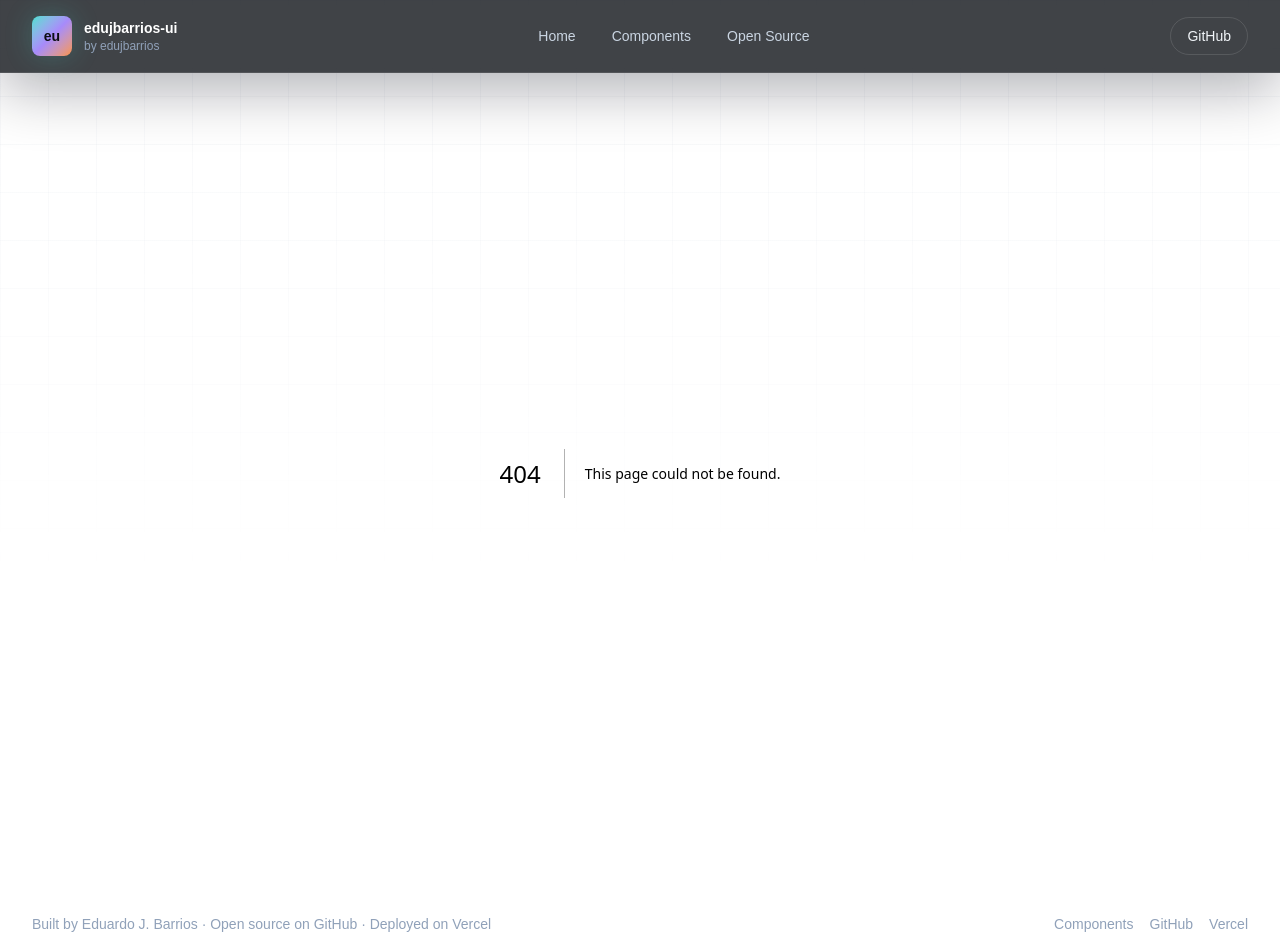
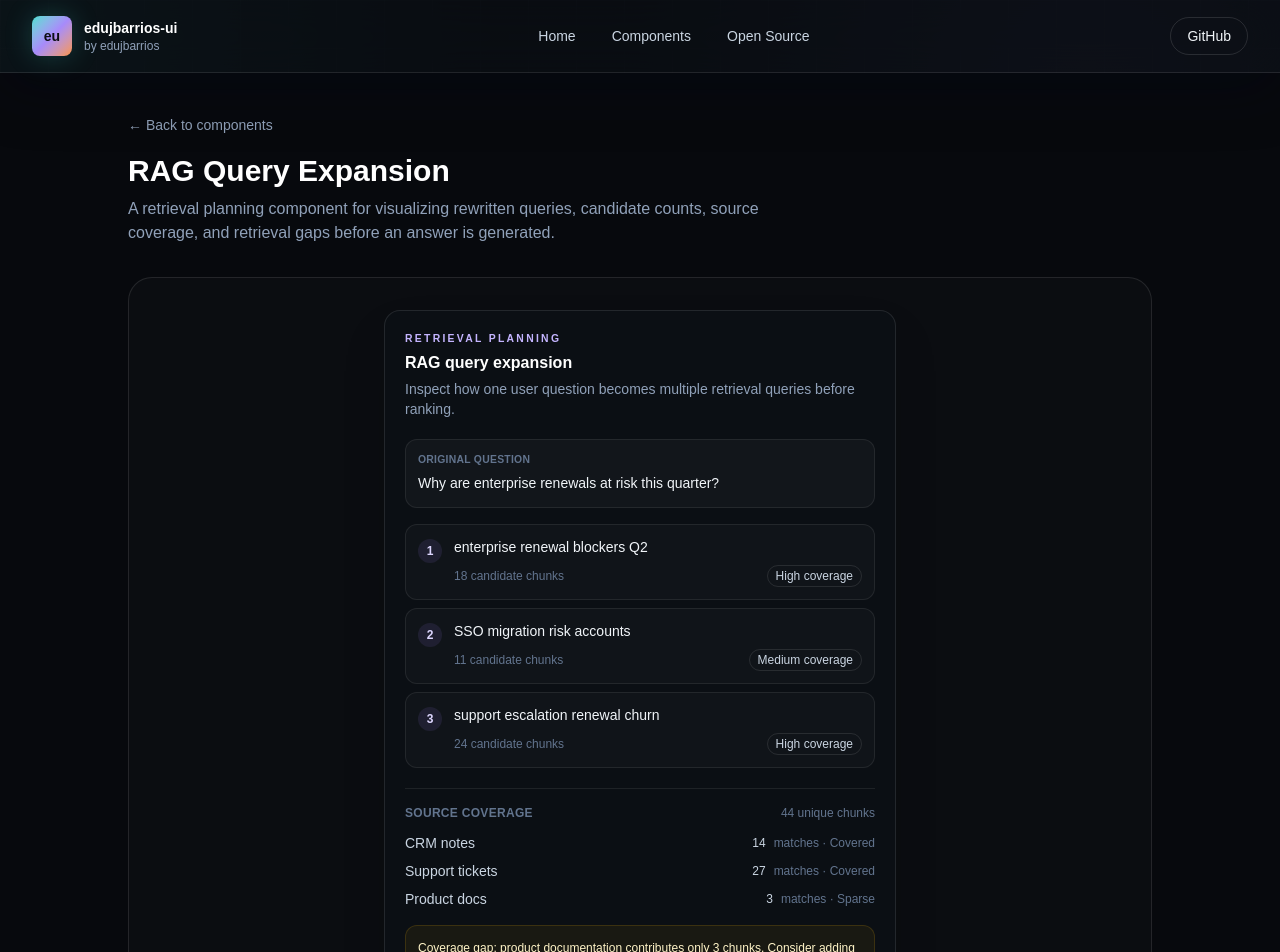
Before and after one commit to edujbarrios/edujbarrios-ui, a Next.js app: page /showcase/rag-query-expansion in a window 1280 px wide. Before the commit this address had no page. Shown: the top 952 px of the page. Built offline with nearby package versions, Linux system fonts and the light colour scheme.

Commit message:
feat: add RAG Query Expansion component
* feat: add RAG query expansion component

* feat: add RAG query expansion showcase

```diff
--- /dev/null
+++ b/app/showcase/rag-query-expansion/page.tsx
@@ -0,0 +1,19 @@
+import Link from "next/link";
+import { RagQueryExpansion } from "@/components/ui/rag-query-expansion";
+
+export default function RagQueryExpansionShowcase() {
+  return (
+    <main className="min-h-screen bg-[#07090d] px-6 py-10 text-white">
+      <div className="mx-auto flex max-w-5xl flex-col gap-8">
+        <div>
+          <Link href="/" className="text-sm text-slate-400 hover:text-white">← Back to components</Link>
+          <h1 className="mt-4 text-3xl font-bold">RAG Query Expansion</h1>
+          <p className="mt-2 max-w-2xl text-slate-400">A retrieval planning component for visualizing rewritten queries, candidate counts, source coverage, and retrieval gaps before an answer is generated.</p>
+        </div>
+        <div className="grid min-h-[600px] place-items-center rounded-3xl border border-white/10 bg-white/[0.02] p-8">
+          <RagQueryExpansion />
+        </div>
+      </div>
+    </main>
+  );
+}
--- /dev/null
+++ b/components/ui/rag-query-expansion.tsx
@@ -0,0 +1,64 @@
+const expansions = [
+  { query: "enterprise renewal blockers Q2", hits: 18, coverage: "High" },
+  { query: "SSO migration risk accounts", hits: 11, coverage: "Medium" },
+  { query: "support escalation renewal churn", hits: 24, coverage: "High" },
+];
+
+const sources = [
+  { name: "CRM notes", status: "Covered", matches: 14 },
+  { name: "Support tickets", status: "Covered", matches: 27 },
+  { name: "Product docs", status: "Sparse", matches: 3 },
+];
+
+export function RagQueryExpansion() {
+  return (
+    <section className="w-full max-w-lg rounded-2xl border border-white/10 bg-[#0b0f14] p-5 shadow-2xl">
+      <header>
+        <p className="text-[0.65rem] font-semibold uppercase tracking-[0.22em] text-violet-300">Retrieval planning</p>
+        <h3 className="mt-1 text-base font-bold text-white">RAG query expansion</h3>
+        <p className="mt-1 text-sm text-slate-400">Inspect how one user question becomes multiple retrieval queries before ranking.</p>
+      </header>
+
+      <div className="mt-5 rounded-xl border border-white/8 bg-white/[0.03] p-3">
+        <p className="text-[0.65rem] font-semibold uppercase tracking-wide text-slate-500">Original question</p>
+        <p className="mt-1 text-sm leading-6 text-slate-100">Why are enterprise renewals at risk this quarter?</p>
+      </div>
+
+      <div className="mt-4 space-y-2">
+        {expansions.map((item, index) => (
+          <div key={item.query} className="rounded-xl border border-white/8 bg-white/[0.025] p-3">
+            <div className="flex items-start gap-3">
+              <span className="mt-0.5 grid h-6 w-6 shrink-0 place-items-center rounded-full bg-violet-400/10 text-xs font-bold text-violet-200">{index + 1}</span>
+              <div className="min-w-0 flex-1">
+                <p className="text-sm font-medium text-slate-100">{item.query}</p>
+                <div className="mt-2 flex items-center justify-between text-xs text-slate-500">
+                  <span>{item.hits} candidate chunks</span>
+                  <span className="rounded-full border border-white/10 px-2 py-0.5 text-slate-300">{item.coverage} coverage</span>
+                </div>
+              </div>
+            </div>
+          </div>
+        ))}
+      </div>
+
+      <div className="mt-5 border-t border-white/8 pt-4">
+        <div className="flex items-center justify-between">
+          <p className="text-xs font-semibold uppercase tracking-wide text-slate-500">Source coverage</p>
+          <span className="text-xs text-slate-500">44 unique chunks</span>
+        </div>
+        <ul className="mt-3 space-y-2" aria-label="Retrieval source coverage">
+          {sources.map((source) => (
+            <li key={source.name} className="flex items-center justify-between gap-4 text-sm">
+              <span className="text-slate-300">{source.name}</span>
+              <span className="flex items-center gap-2 text-xs text-slate-500"><b className="font-medium text-slate-300">{source.matches}</b> matches · {source.status}</span>
+            </li>
+          ))}
+        </ul>
+      </div>
+
+      <div className="mt-4 rounded-xl border border-amber-400/15 bg-amber-400/[0.06] p-3 text-xs leading-5 text-amber-100">
+        Coverage gap: product documentation contributes only 3 chunks. Consider adding a product-specific expansion before generation.
+      </div>
+    </section>
+  );
+}
```
